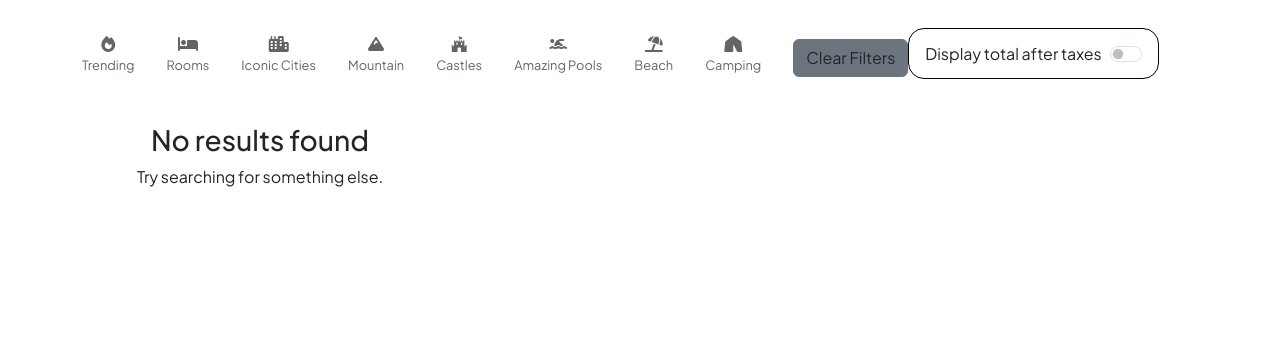
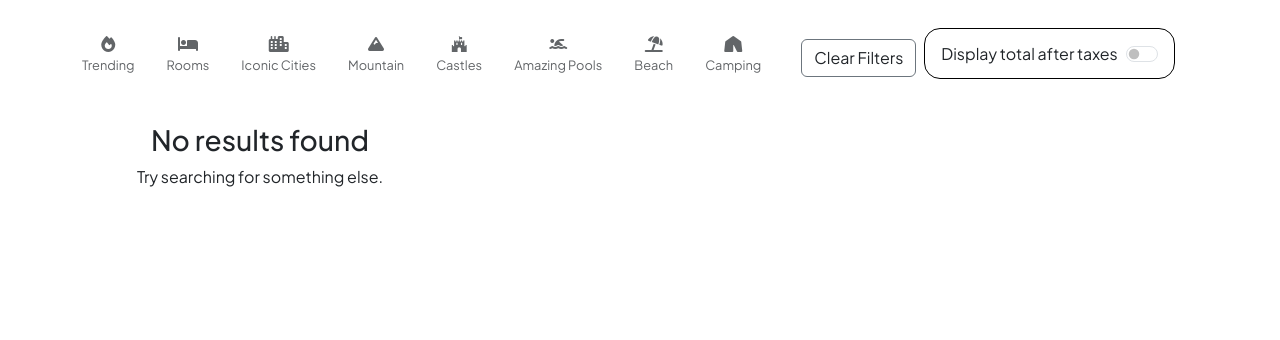
Before and after one commit to Dipankar1508/WanderLust, a Node server app: page /listing in a window 1280 px wide. Shown: the part 80-420 px from the top of the page. Run offline with Node 20, Linux system fonts and the light colour scheme; data that the repository does not hold is empty; some libraries are stand-ins or nearby versions.

Commit message:
Update Landscape.ejs

```diff
--- a/views/allList/Landscape.ejs
+++ b/views/allList/Landscape.ejs
@@ -34,7 +34,7 @@
     <div><i class="fa-solid fa-tent"></i></div>
     <p>Camping</p>
   </a>
-  <a href="/listing" class="btn btn-secondary mt-2">Clear Filters</a>
+  <a href="/listing" class="btn btn-outline-secondary mt-2 mx-2">Clear Filters</a>
   <div class="tax_switch">
     <div class="form-check-reverse form-switch">
       <input class="form-check-input" type="checkbox" id="flexSwitchCheckDefault">
```
